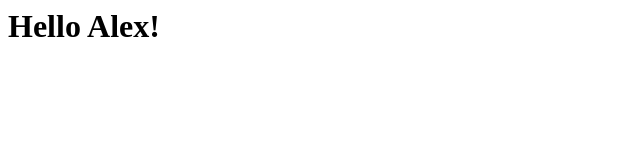
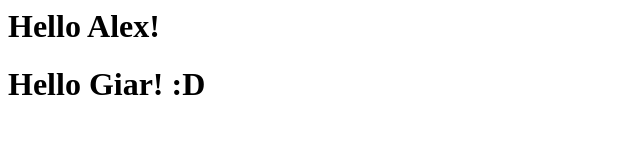
Before and after one commit to AlexanderNiklasson/introductions-2, a plain HTML site: page index.html in a window 1280 px wide. Shown: the whole page, without its empty margins (0-640 px from the left). Drawn offline with Linux system fonts and the light colour scheme.

Commit message:
Update index.html

```diff
--- a/index.html
+++ b/index.html
@@ -1 +1,2 @@
 <h1>Hello Alex!</h1>
+<h1>Hello Giar! :D</h1>
```
